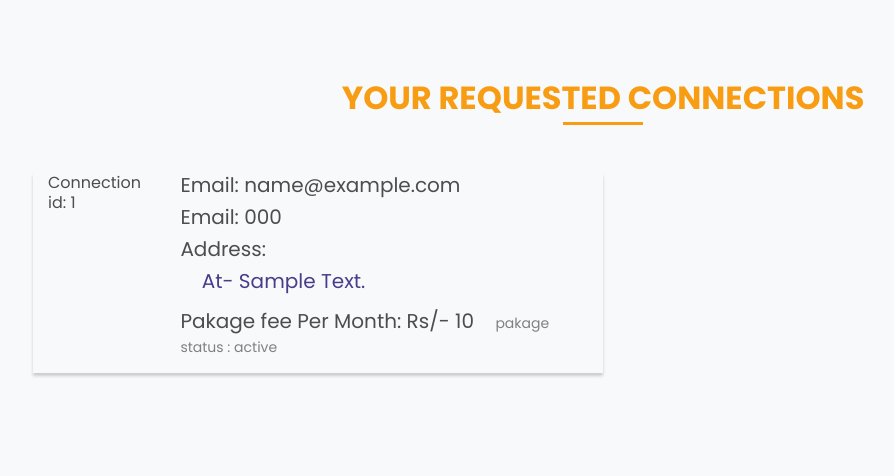
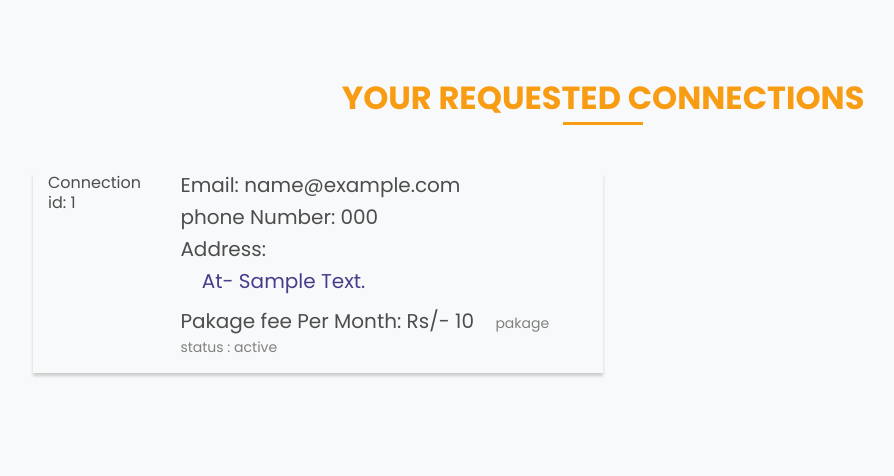
Before and after one commit to uqbawaseem/ptclconnention, a PHP site: page /jober/index.php in a window 1280 px wide. Shown: the part 957-1433 px from the top of the page, without its empty margins (37-931 px from the left). Run offline with PHP 8.4, Linux system fonts and the light colour scheme; the visitor is signed in with stand-in values (Sample User, id 1); tables that the repository leaves empty or names only in its code hold one stand-in row (values such as "Sample post"); some web fonts are replaced.

Commit message:
changing

```diff
--- a/index.php
+++ b/index.php
@@ -104,7 +104,7 @@
               <div class="unit-4-icon mr-4"></div>
               <div>
                 <h3>Email: <?php echo $res['user_email'];?></h3>
-                <h3>Email: <?php echo $res['user_phone'];?></h3>
+                <h3>phone Number: <?php echo $res['user_phone'];?></h3>
                 <h3>Address: <h3>
                 <p style= "color: darkslateblue;">&nbsp;&nbsp;&nbsp; At- <?php echo ucwords($res['user_address'])?></p>
                 <p>Pakage fee Per Month: Rs/- <?php echo $res['pakage_fee'];?> <span style= "color: darkslateblue;"></span> &nbsp;&nbsp; <span style="color: grey; font-size: 14px;">pakage status : <?php echo $res['status'];?></span></p>
```
